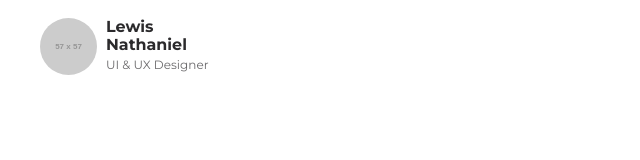
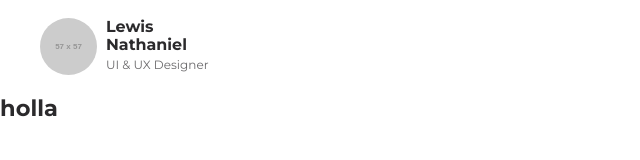
Before and after one commit to Cravle/portfolio, a plain HTML site: page index.html in a window 1280 px wide. Shown: the full height of the page, 0-640 px from the left. Drawn offline with Linux system fonts and the light colour scheme; placeholder pictures from the web are drawn by us.

Commit message:
index html holla

```diff
--- a/index.html
+++ b/index.html
@@ -35,4 +35,6 @@
         </div>
     </header>
 
+    <h2>holla</h2>
+
 </html>
```
